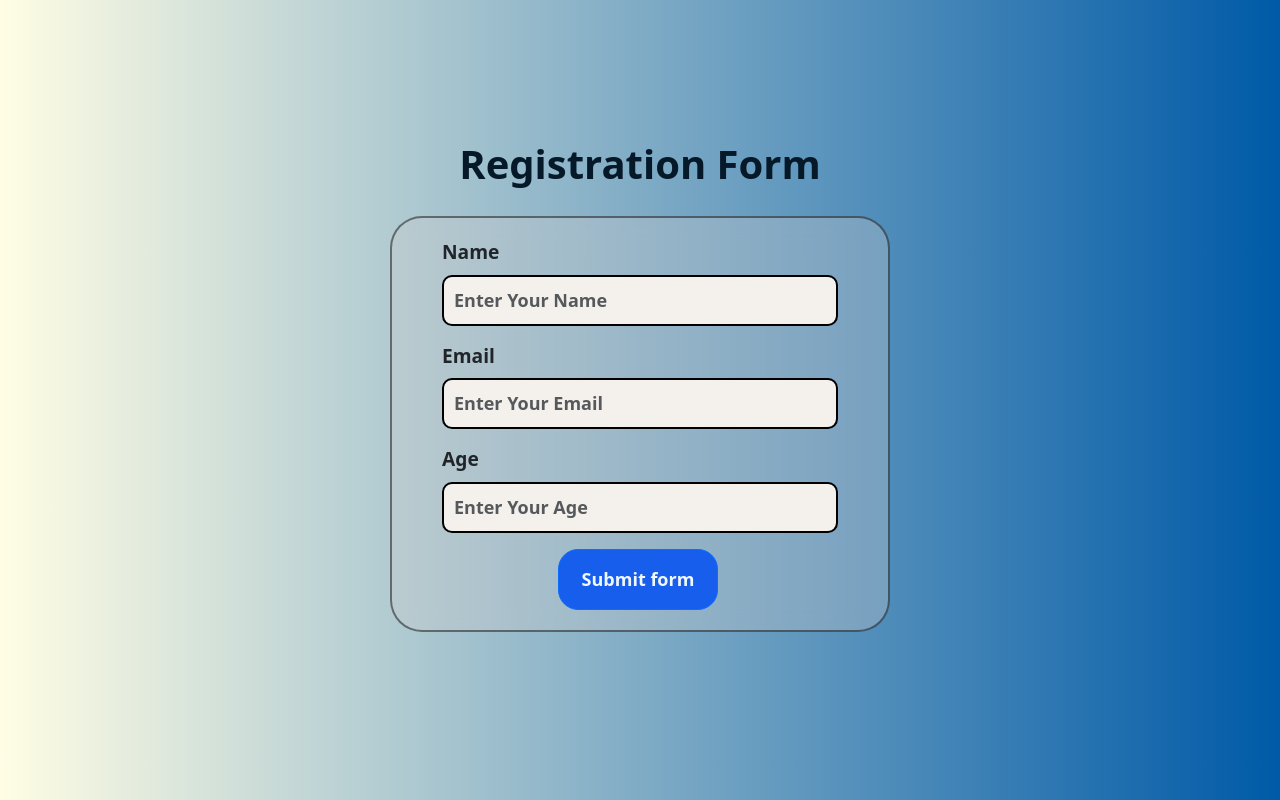
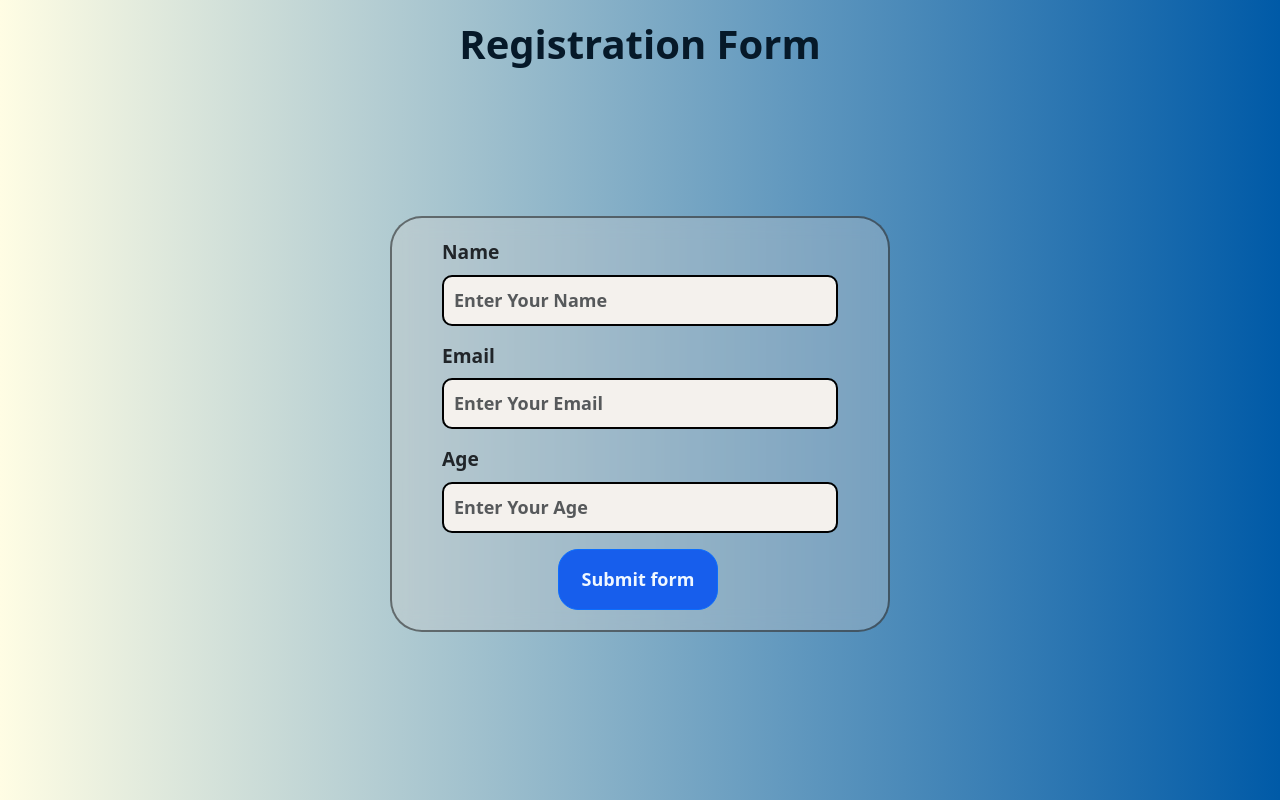
Before and after one commit to harshkumar96713-hub/EXP-1, a plain HTML site: page index.html in a window 1280 px wide. Drawn offline with nearby package versions, Linux system fonts and the light colour scheme.

Commit message:
Update style.css

```diff
--- a/style.css
+++ b/style.css
@@ -13,7 +13,7 @@ position: relative;
 }
 h1 {
   position: absolute;
-  top: 140px;
+  top: 20px;
   color: rgb(6, 25, 41);
   width: 100%;
   text-align: center;
```
